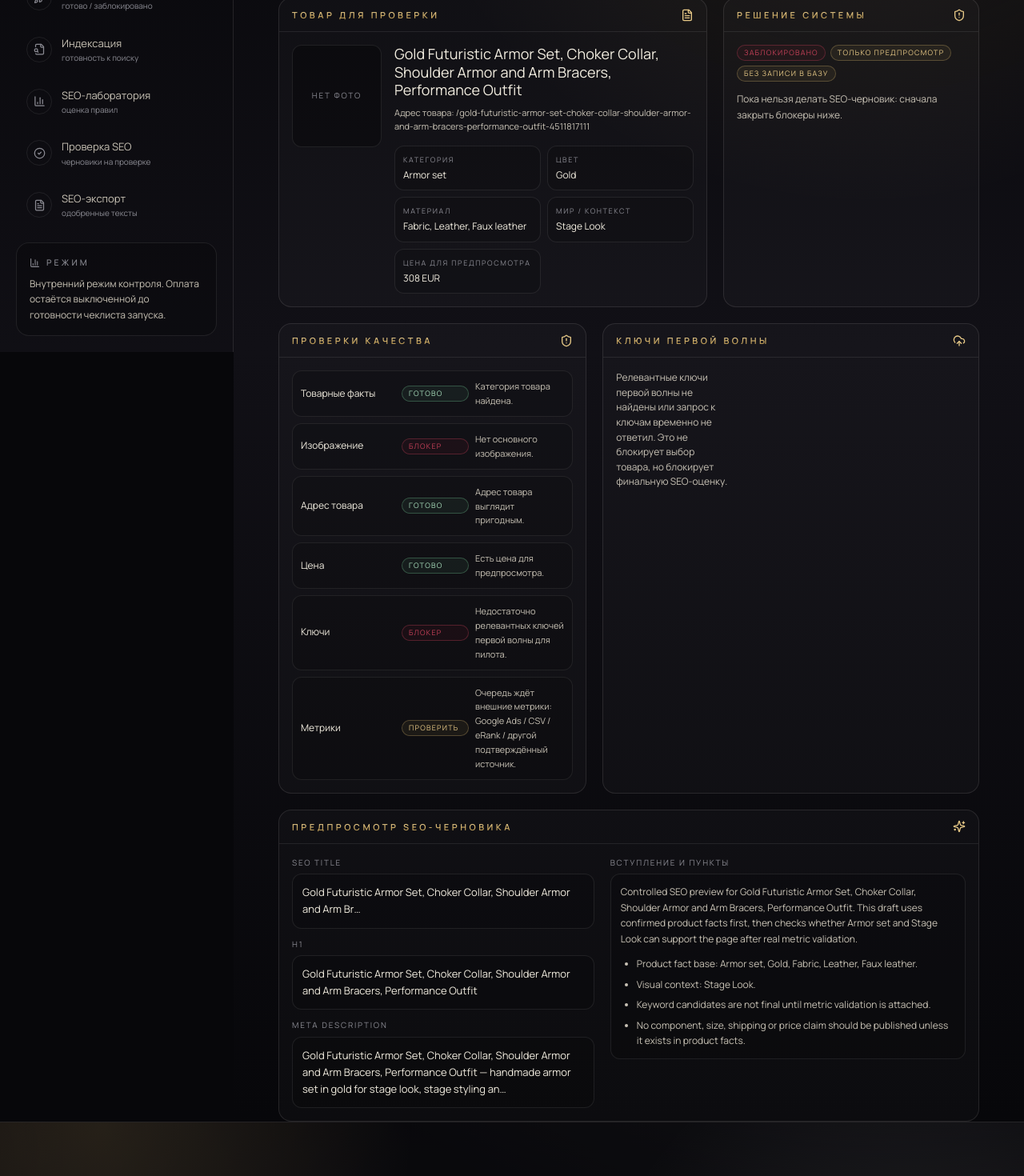
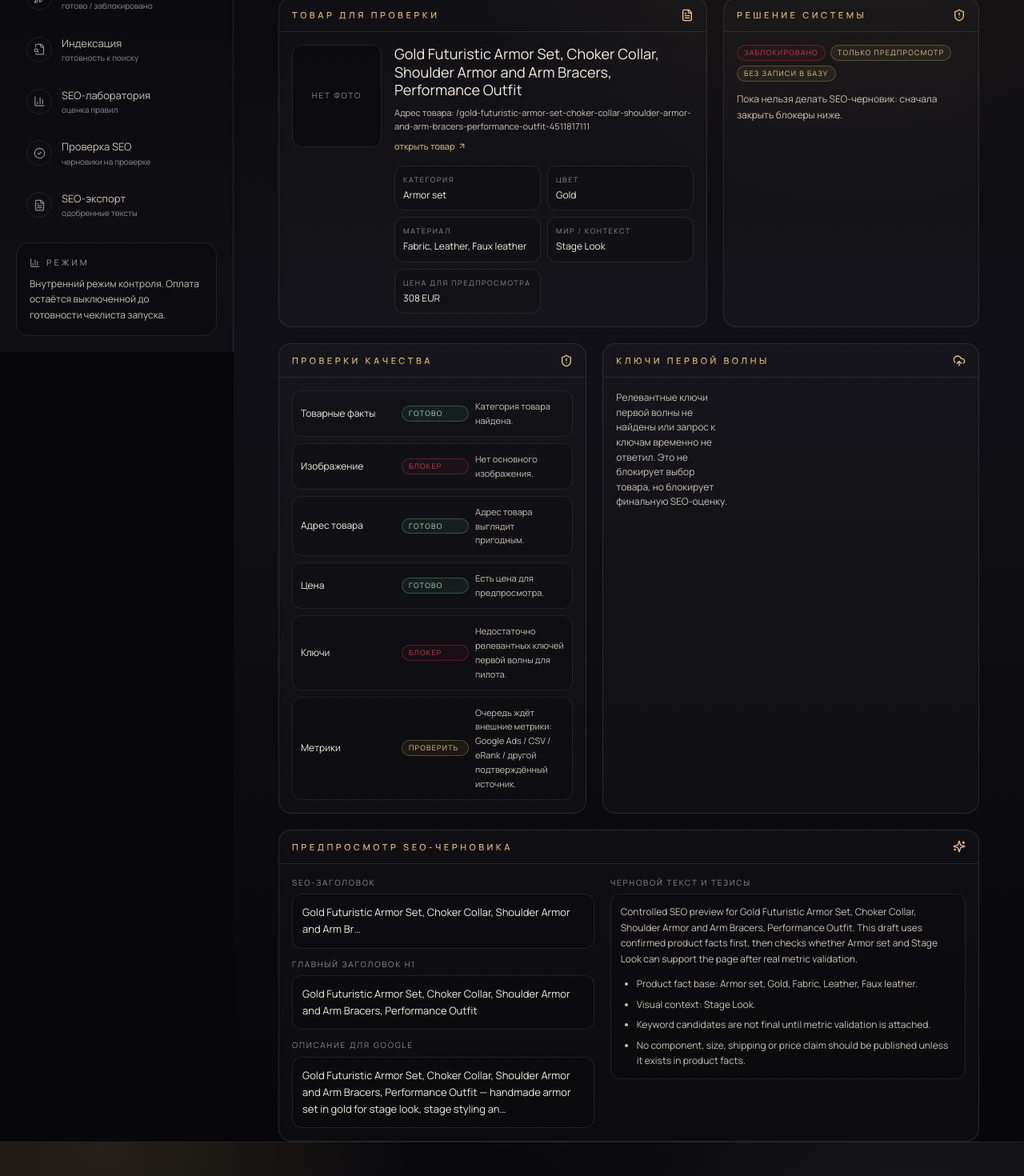
Before and after one commit to THEFEYA/feya-commerce, a Next.js app: page /admin/seo-engine/briefs in a window 1280 px wide. Shown: the part 360-1830 px from the top of the page at 80% size. Built offline with nearby package versions, Linux system fonts and the light colour scheme; no server answers; the database is empty; a web font is replaced by a local one.

Commit message:
fix: polish SEO pilot labels and product link

```diff
--- a/app/admin/seo-engine/briefs/page.tsx
+++ b/app/admin/seo-engine/briefs/page.tsx
@@ -187,7 +187,10 @@ export default async function SeoEngineBriefsPage() {
               <div className="relative h-32 rounded-xl overflow-hidden bg-black/30 border border-[rgba(216,214,211,.10)]">{product.primary_image_url ? <img src={product.primary_image_url} alt="" className="absolute inset-0 h-full w-full object-cover" /> : <div className="h-full w-full flex items-center justify-center text-[10px] uppercase tracking-[0.18em] text-[var(--smoke)]">нет фото</div>}</div>
               <div>
                 <h2 className="text-bone text-[18px] leading-tight">{brief.productTitle}</h2>
-                <div className="mt-2 text-[11px] text-[var(--bone-dim)]">Адрес товара: /{brief.productSlug}</div>
+                <div className="mt-2 text-[11px] text-[var(--bone-dim)] flex flex-wrap items-center gap-2">
+                  <span>Адрес товара: /{brief.productSlug}</span>
+                  <Link href={`/shop/${brief.productSlug}`} className="text-[var(--gold-warm)] hover:text-white transition-colors inline-flex items-center gap-1">открыть товар <ArrowUpRight size={11} /></Link>
+                </div>
                 <div className="mt-4 grid sm:grid-cols-2 gap-2">{brief.productFacts.map((fact) => <div key={fact.label} className="rounded-xl border border-[rgba(216,214,211,.10)] bg-black/15 p-2.5"><div className="text-[9px] uppercase tracking-[0.18em] text-[var(--smoke)] mb-1">{fact.label}</div><div className="text-[12px] text-bone leading-snug">{fact.value}</div></div>)}</div>
               </div>
             </div>
@@ -212,12 +215,12 @@ export default async function SeoEngineBriefsPage() {
         <Panel title="Предпросмотр SEO-черновика" icon={Sparkles}>
           <div className="grid lg:grid-cols-[.85fr_1fr] gap-5">
             <div className="space-y-3">
-              <div><div className="text-[10px] uppercase tracking-[0.18em] text-[var(--smoke)] mb-1.5">SEO title</div><div className="rounded-xl border border-[rgba(216,214,211,.10)] bg-black/15 p-3 text-bone text-[13px] leading-relaxed">{brief.draftPreview.seoTitle}</div></div>
-              <div><div className="text-[10px] uppercase tracking-[0.18em] text-[var(--smoke)] mb-1.5">H1</div><div className="rounded-xl border border-[rgba(216,214,211,.10)] bg-black/15 p-3 text-bone text-[13px] leading-relaxed">{brief.draftPreview.h1}</div></div>
-              <div><div className="text-[10px] uppercase tracking-[0.18em] text-[var(--smoke)] mb-1.5">Meta description</div><div className="rounded-xl border border-[rgba(216,214,211,.10)] bg-black/15 p-3 text-bone text-[13px] leading-relaxed">{brief.draftPreview.metaDescription}</div></div>
+              <div><div className="text-[10px] uppercase tracking-[0.18em] text-[var(--smoke)] mb-1.5">SEO-заголовок</div><div className="rounded-xl border border-[rgba(216,214,211,.10)] bg-black/15 p-3 text-bone text-[13px] leading-relaxed">{brief.draftPreview.seoTitle}</div></div>
+              <div><div className="text-[10px] uppercase tracking-[0.18em] text-[var(--smoke)] mb-1.5">Главный заголовок H1</div><div className="rounded-xl border border-[rgba(216,214,211,.10)] bg-black/15 p-3 text-bone text-[13px] leading-relaxed">{brief.draftPreview.h1}</div></div>
+              <div><div className="text-[10px] uppercase tracking-[0.18em] text-[var(--smoke)] mb-1.5">Описание для Google</div><div className="rounded-xl border border-[rgba(216,214,211,.10)] bg-black/15 p-3 text-bone text-[13px] leading-relaxed">{brief.draftPreview.metaDescription}</div></div>
             </div>
             <div>
-              <div className="text-[10px] uppercase tracking-[0.18em] text-[var(--smoke)] mb-1.5">Вступление и пункты</div>
+              <div className="text-[10px] uppercase tracking-[0.18em] text-[var(--smoke)] mb-1.5">Черновой текст и тезисы</div>
               <div className="rounded-xl border border-[rgba(216,214,211,.10)] bg-black/15 p-3 text-[12px] leading-relaxed text-[var(--bone-dim)]"><p>{brief.draftPreview.intro}</p><ul className="mt-3 space-y-1.5 list-disc pl-5">{brief.draftPreview.bullets.map((bullet) => <li key={bullet}>{bullet}</li>)}</ul></div>
             </div>
           </div>
```
